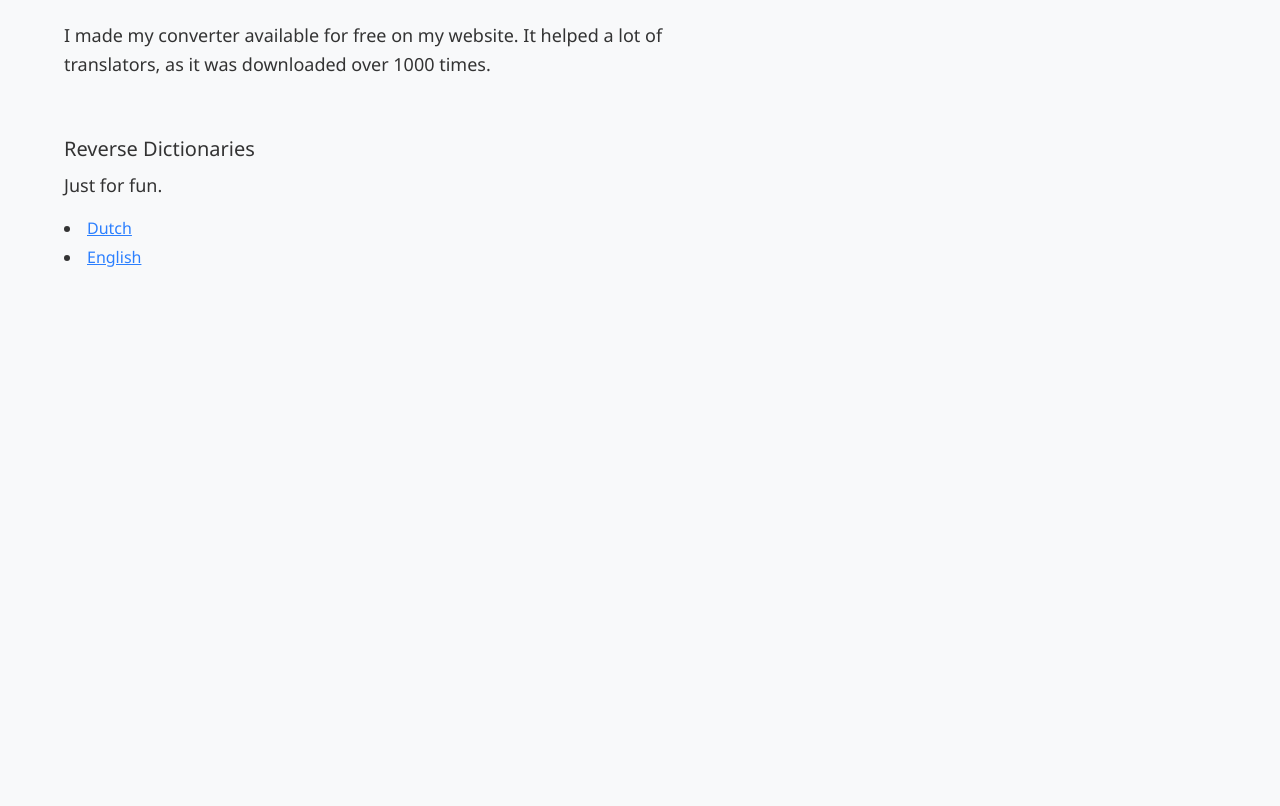
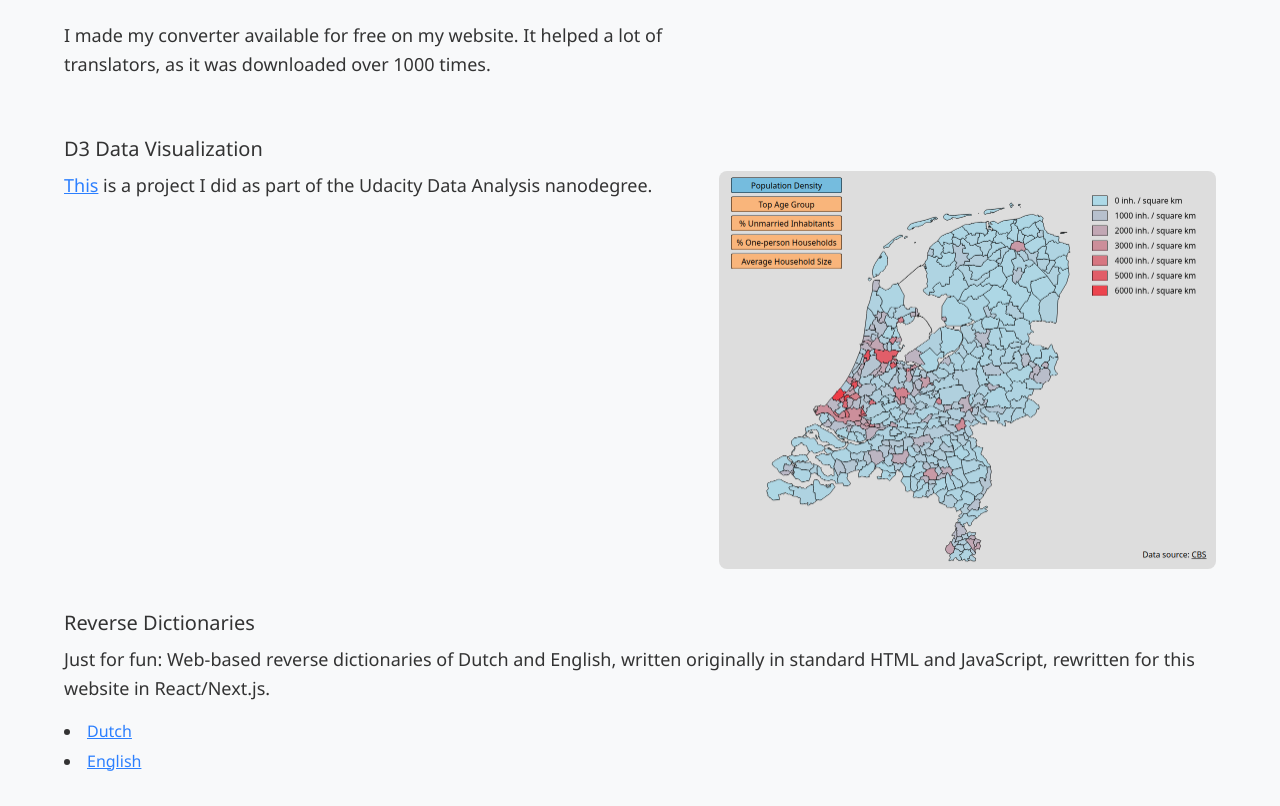
Before and after one commit to TomasoAlbinoni/personal-website, a Next.js app: page /projects in a window 1280 px wide. Shown: the part 3782-4588 px from the top of the page. Before the commit the page ends 4085 px from the top, so only its background shows below. Built offline with nearby package versions, Linux system fonts and the light colour scheme.

Commit message:
Add d3 project

```diff
--- a/src/app/projects/RandomProjects.tsx
+++ b/src/app/projects/RandomProjects.tsx
@@ -19,12 +19,28 @@ export default function RandomProjects() {
                 alt="Converter"
                 width={441}
                 height={323}
-                className="rounded-lg shadow-md"
+                className="rounded-lg"
             />
             </div>
 
+            <h3 className="text-xl font-medium mb-2">D3 Data Visualization</h3>
+            <div className="text-with-img flex gap-6 mb-10">
+            <div className="text">
+                <p><a target="_blank" href="https://tomasoalbinoni.github.io/NL_by_municipality/" className="text-blue-500 underline">This</a> is a project I did as part of the Udacity Data Analysis nanodegree.</p>
+            </div>
+            <a target="_blank" href="https://tomasoalbinoni.github.io/NL_by_municipality/">
+                <Image
+                    src="/netherlands.png"
+                    alt="Netherlands"
+                    width={497}
+                    height={399}
+                    className="rounded-lg"
+                />
+            </a>
+            </div>
+
             <h3 className="text-xl font-medium mb-2">Reverse Dictionaries</h3>
-            <p className="mb-2">Just for fun.</p>
+            <p className="mb-2">Just for fun: Web-based reverse dictionaries of Dutch and English, written originally in standard HTML and JavaScript, rewritten for this website in React/Next.js.</p>
             <ul className="list-disc list-inside space-y-1">
             <li key="dutch"><Link href="/reverse-dutch" className="text-blue-500 underline">Dutch</Link></li>
             <li key="english"><Link href="/reverse-english" className="text-blue-500 underline">English</Link></li>
```
Also changed, not shown: public/netherlands.png (added).
